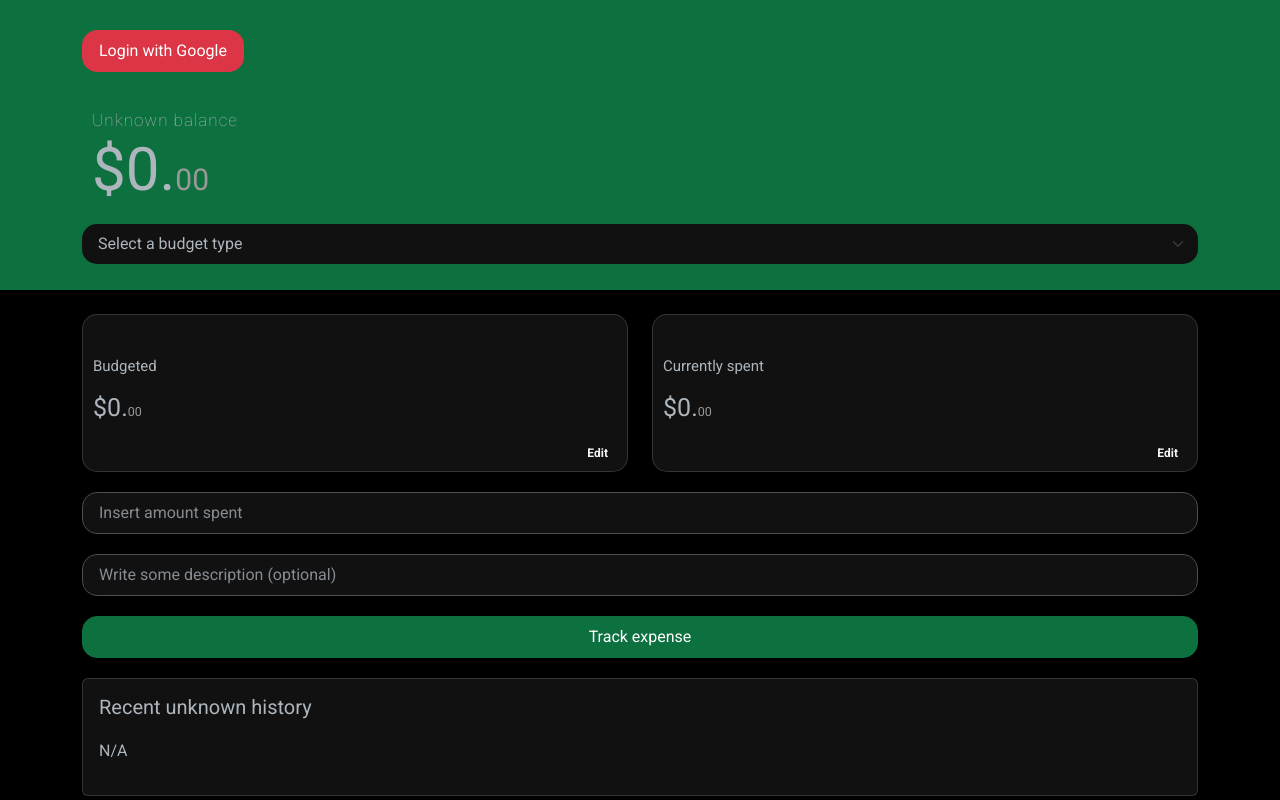
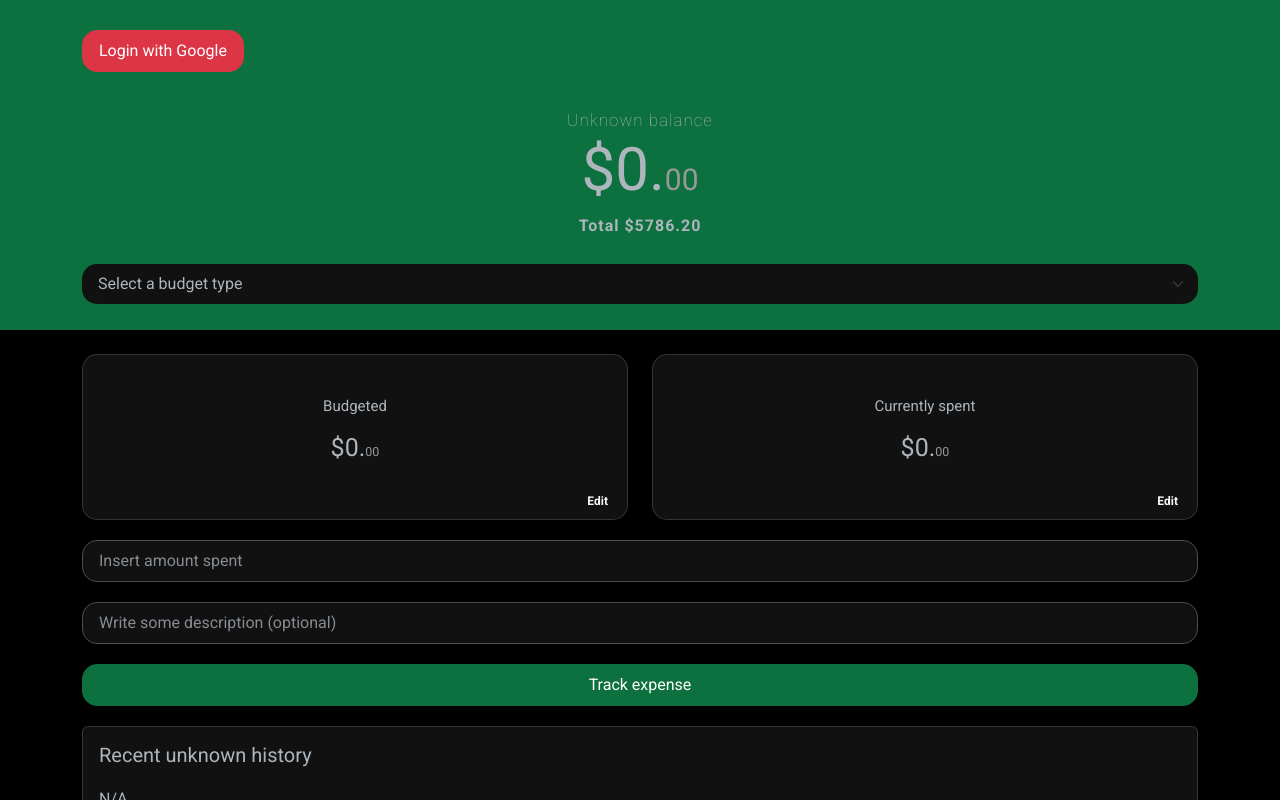
Before and after one commit to saadixl/Budgetics, a React (Create React App) app: page / in a window 1280 px wide. Shown: the top 800 px of the page. Built offline with nearby package versions, Linux system fonts and the light colour scheme.

Commit message:
Add total balance section

```diff
--- a/src/App.js
+++ b/src/App.js
@@ -103,6 +103,7 @@ function App() {
             className="remaining"
             amount={budget - current}
             title={`${getBudgetTitle(selectedBudgetType)} balance`}
+            secondaryTitle="Total $5786.20"
           />
         </Col>
         <Col className="budget-type-wrapper" xs={12}>
--- a/src/BalanceCard.js
+++ b/src/BalanceCard.js
@@ -3,7 +3,7 @@ import Card from "react-bootstrap/Card";
 import Form from "react-bootstrap/Form";
 
 export default function BalanceCard(props) {
-  const { amount = 0, title, className } = props;
+  const { amount = 0, title, className, secondaryTitle } = props;
   const splittedAmount = amount.toFixed(2).split(".");
   const styledAmount = (
     <>
@@ -16,6 +16,7 @@ export default function BalanceCard(props) {
       <Card.Body>
         <Card.Text className="small">{title}</Card.Text>
         <Card.Title>${styledAmount}</Card.Title>
+        <p className="balance-card-secondary">{secondaryTitle}</p>
       </Card.Body>
     </Card>
   );
--- a/src/index.css
+++ b/src/index.css
@@ -9,7 +9,7 @@ body {
   position: absolute;
   top: 0;
   left: 0;
-  height: 290px;
+  height: 330px;
   width: 100%;
   background-color: #0d703f;
   z-index: -10;
@@ -41,6 +41,7 @@ body {
 
 .balance-card {
   min-height: 150px;
+  text-align: center;
 }
 
 .balance-card .card-body {
@@ -175,3 +176,8 @@ body {
   font-size: 12px;
   color: #777;
 }
+
+.balance-card-secondary {
+  letter-spacing: 1px;
+  font-weight: bold;
+}
```
